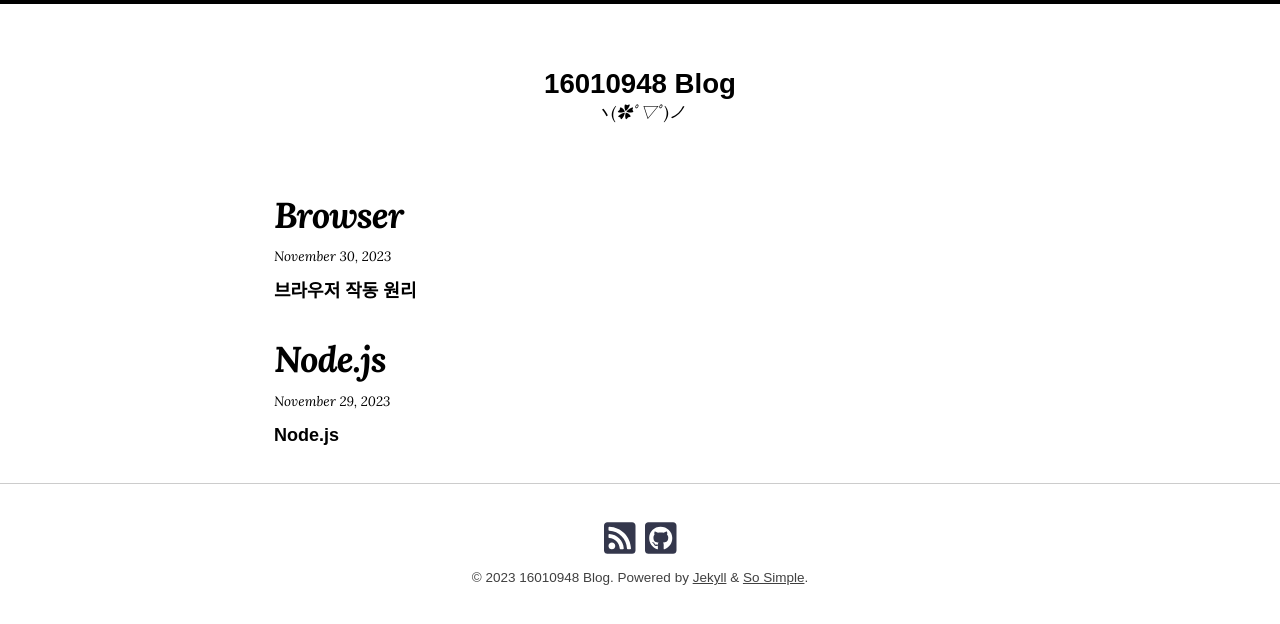
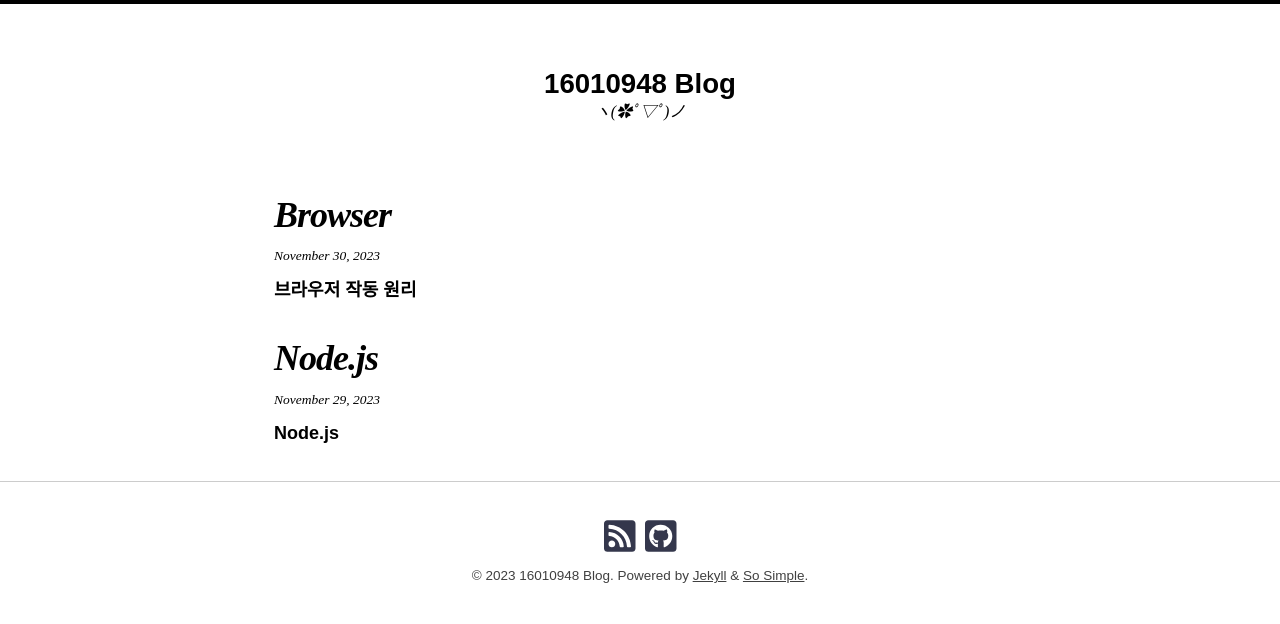
Before and after one commit to 16010948/16010948.github.io, a Jekyll site: the page built from index.md, in a window 1280 px wide. Shown: the top 624 px of the page. Built offline with Jekyll 4.4.1, drawn with Linux system fonts in a browser that asks for light colours; nearby versions of some CDN libraries; some web fonts are replaced.

Commit message:
[style] 폰트 변경

```diff
--- a/_sass/so-simple/_variables.scss
+++ b/_sass/so-simple/_variables.scss
@@ -19,11 +19,15 @@ $max-font-size: 18px !default;
 $modular-scale-1: 1.067 !default; /* small */
 $modular-scale-2: 1.2 !default; /* large */
 /* Heading 1 */
-$h1-min: $modular-scale-1 * $modular-scale-1 * $modular-scale-1 * $modular-scale-1 * $base-font-size !default;
-$h1-max: $modular-scale-2 * $modular-scale-2 * $modular-scale-2 * $modular-scale-2 * $base-font-size !default;
+$h1-min: $modular-scale-1 * $modular-scale-1 * $modular-scale-1 *
+  $modular-scale-1 * $base-font-size !default;
+$h1-max: $modular-scale-2 * $modular-scale-2 * $modular-scale-2 *
+  $modular-scale-2 * $base-font-size !default;
 /* Heading 2 */
-$h2-min: $modular-scale-1 * $modular-scale-1 * $modular-scale-1 * $base-font-size !default;
-$h2-max: $modular-scale-2 * $modular-scale-2 * $modular-scale-2 * $base-font-size !default;
+$h2-min: $modular-scale-1 * $modular-scale-1 * $modular-scale-1 *
+  $base-font-size !default;
+$h2-max: $modular-scale-2 * $modular-scale-2 * $modular-scale-2 *
+  $base-font-size !default;
 /* Heading 3 */
 $h3-min: $modular-scale-1 * $modular-scale-1 * $base-font-size !default;
 $h3-max: $modular-scale-2 * $modular-scale-2 * $base-font-size !default;
@@ -38,9 +42,10 @@ $h6-min: ($base-font-size / $modular-scale-1) !default;
 $h6-max: ($base-font-size / $modular-scale-2) !default;
 
 /* Font Families */
-$serif-font-family: "Lora", serif !default;
+$serif-font-family: "Gowun Batang", serif !default;
 $sans-serif-font-family: "Source Sans Pro", sans-serif !default;
-$monospace-font-family: Menlo, Consolas, Monaco, "Courier New", Courier, monospace !default;
+$monospace-font-family: Menlo, Consolas, Monaco, "Courier New", Courier,
+  monospace !default;
 
 $base-font-family: $sans-serif-font-family !default;
 $headline-font-family: $sans-serif-font-family !default;
```
